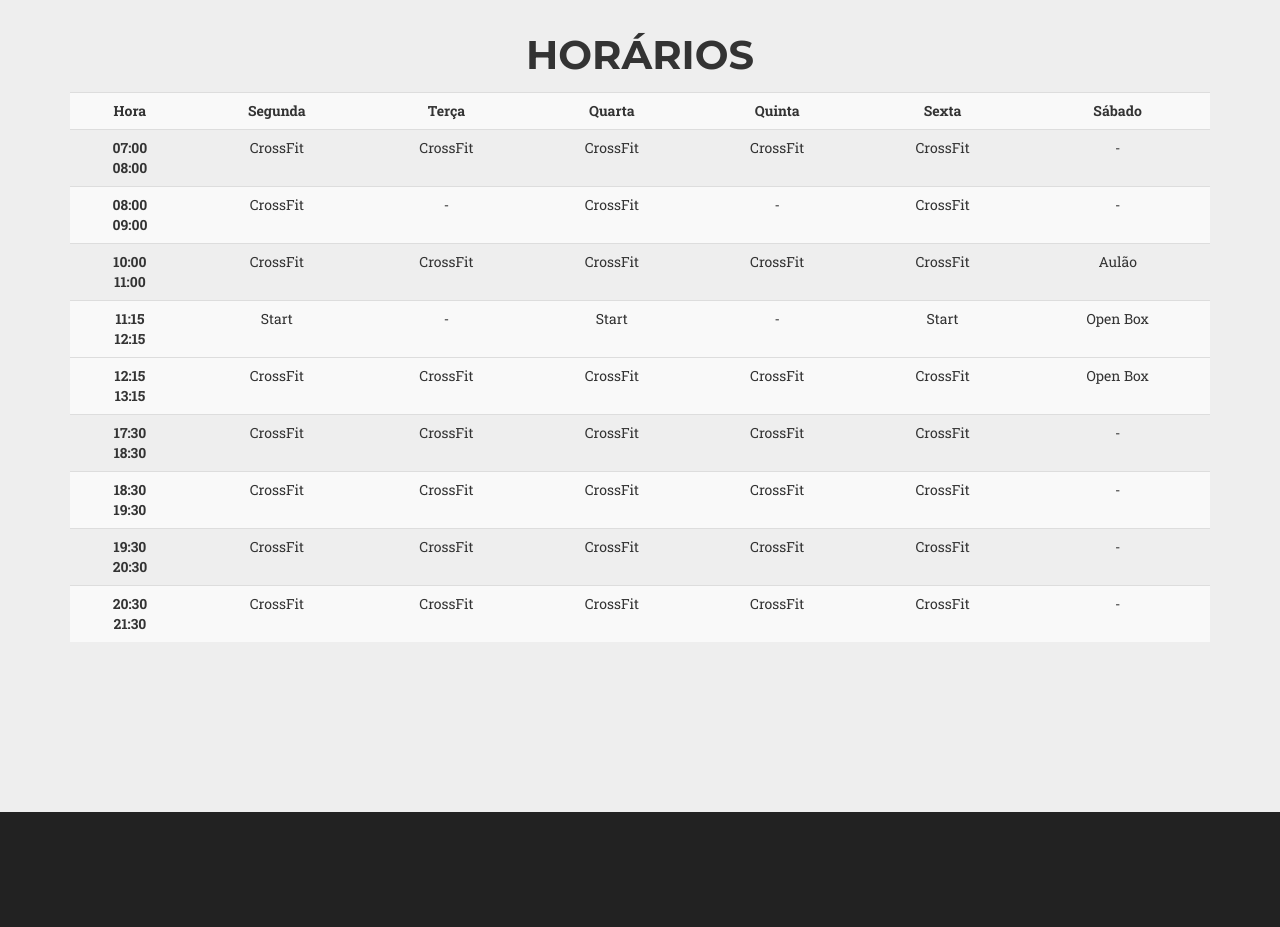
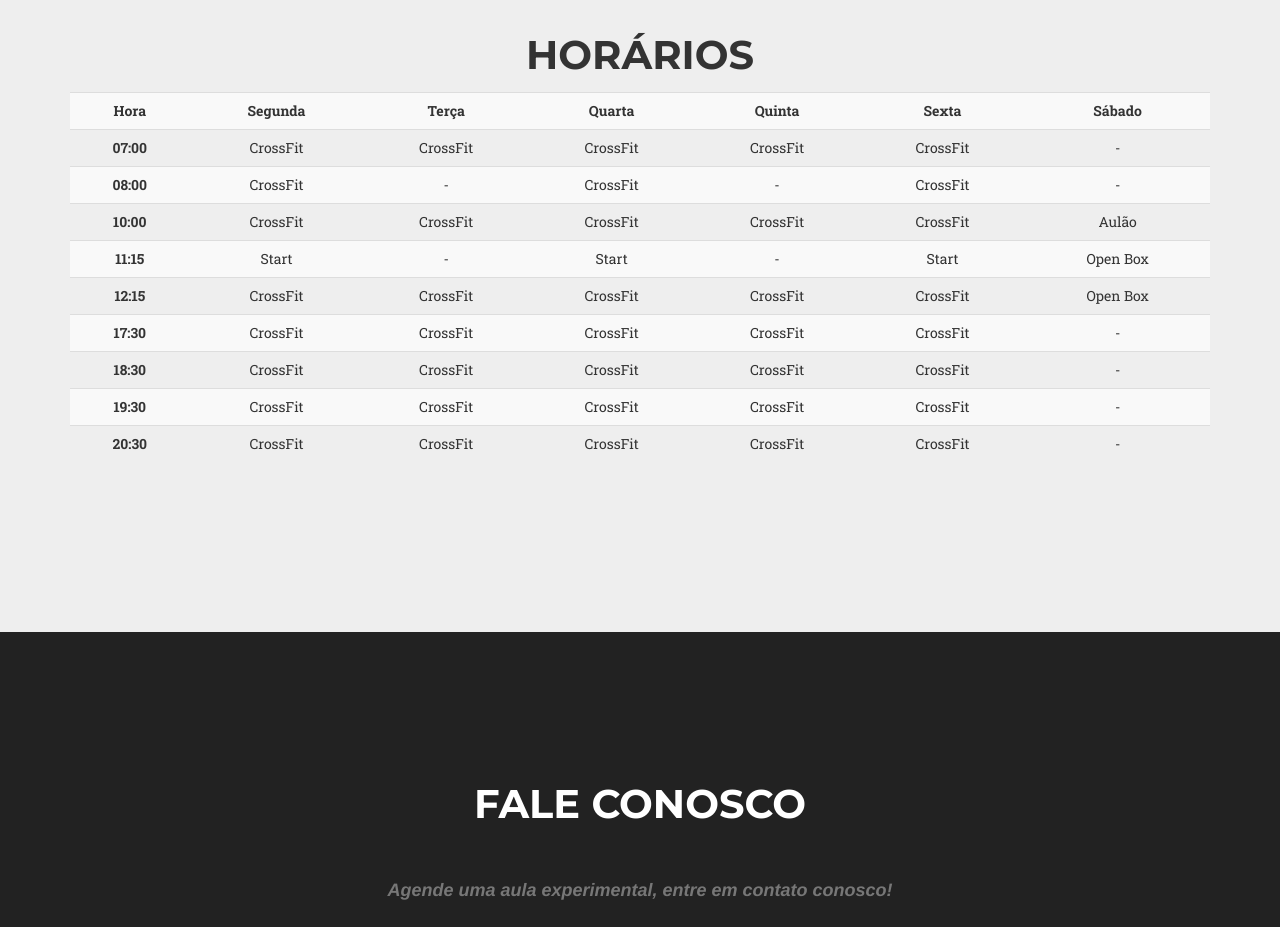
Before and after one commit to H3134/LagoaCrossfit, a website: page index.html in a window 1280 px wide. Shown: the part 2340-3267 px from the top of the page. Drawn offline with nearby package versions, Linux system fonts and the light colour scheme; a web font is replaced by a local one.

Commit message:
Update index.html

```diff
--- a/index.html
+++ b/index.html
@@ -159,7 +159,7 @@
     </div>
   </section>
 
-  <!-- Horários -->
+<!-- Horários -->
   <section id="horarios" class="bg-light-gray">
     <div class="container">
       <div class="row">
@@ -181,7 +181,7 @@
               <th>Sábado</th>
             </tr>
             <tr>
-              <th>07:00<br/>08:00</th>
+              <th>07:00</th>
               <td>CrossFit</td>
               <td>CrossFit</td>
               <td>CrossFit</td>
@@ -190,7 +190,7 @@
               <td>-</td>
             </tr>
             <tr>
-              <th>08:00<br/>09:00</th>
+              <th>08:00</th>
               <td>CrossFit</td>
               <td>-</td>
               <td>CrossFit</td>
@@ -199,7 +199,7 @@
               <td>-</td>
             </tr>
             <tr>
-              <th>10:00<br/>11:00</th>
+              <th>10:00</th>
               <td>CrossFit</td>
               <td>CrossFit</td>
               <td>CrossFit</td>
@@ -208,7 +208,7 @@
               <td>Aulão</td>
             </tr>
             <tr>
-              <th>11:15<br/>12:15</th>
+              <th>11:15</th>
               <td>Start</td>
               <td>-</td>
               <td>Start</td>
@@ -217,8 +217,7 @@
               <td>Open Box</td>
             </tr>
             <tr>
-            <tr>
-              <th>12:15<br/>13:15</th>
+              <th>12:15</th>
               <td>CrossFit</td>
               <td>CrossFit</td>
               <td>CrossFit</td>
@@ -227,7 +226,7 @@
               <td>Open Box</td>
             </tr>
             <tr>
-              <th>17:30<br/>18:30</th>
+              <th>17:30</th>
               <td>CrossFit</td>
               <td>CrossFit</td>
               <td>CrossFit</td>
@@ -236,7 +235,7 @@
               <td>-</td>
             </tr>
             <tr>
-              <th>18:30<br/>19:30</th>
+              <th>18:30</th>
               <td>CrossFit</td>
               <td>CrossFit</td>
               <td>CrossFit</td>
@@ -245,7 +244,7 @@
               <td>-</td>
             </tr>
             <tr>
-              <th>19:30<br/>20:30</th>
+              <th>19:30</th>
               <td>CrossFit</td>
               <td>CrossFit</td>
               <td>CrossFit</td>
@@ -254,7 +253,7 @@
               <td>-</td>
             </tr>
             <tr>
-              <th>20:30<br/>21:30</th>
+              <th>20:30</th>
               <td>CrossFit</td>
               <td>CrossFit</td>
               <td>CrossFit</td>
```
